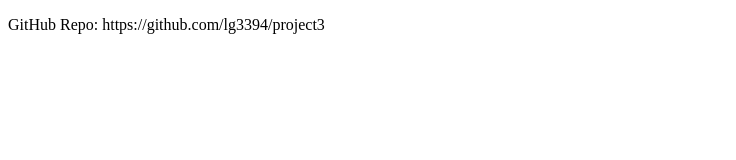
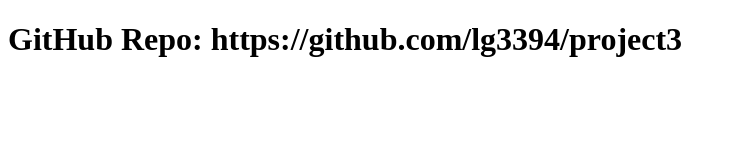
Before and after one commit to lg3394/project3, a plain HTML site: page index.html in a window 1280 px wide. Shown: the whole page, without its empty margins (0-736 px from the left). Drawn offline with Linux system fonts and the light colour scheme.

Commit message:
Update index.html

```diff
--- a/index.html
+++ b/index.html
@@ -4,6 +4,6 @@
     <title>WIP Project 3 Data Studio</title>
   </head>
   <body>
-    <p>GitHub Repo: https://github.com/lg3394/project3</p>
+    <h1>GitHub Repo: https://github.com/lg3394/project3</h1>
   </body>
 </html>
```
